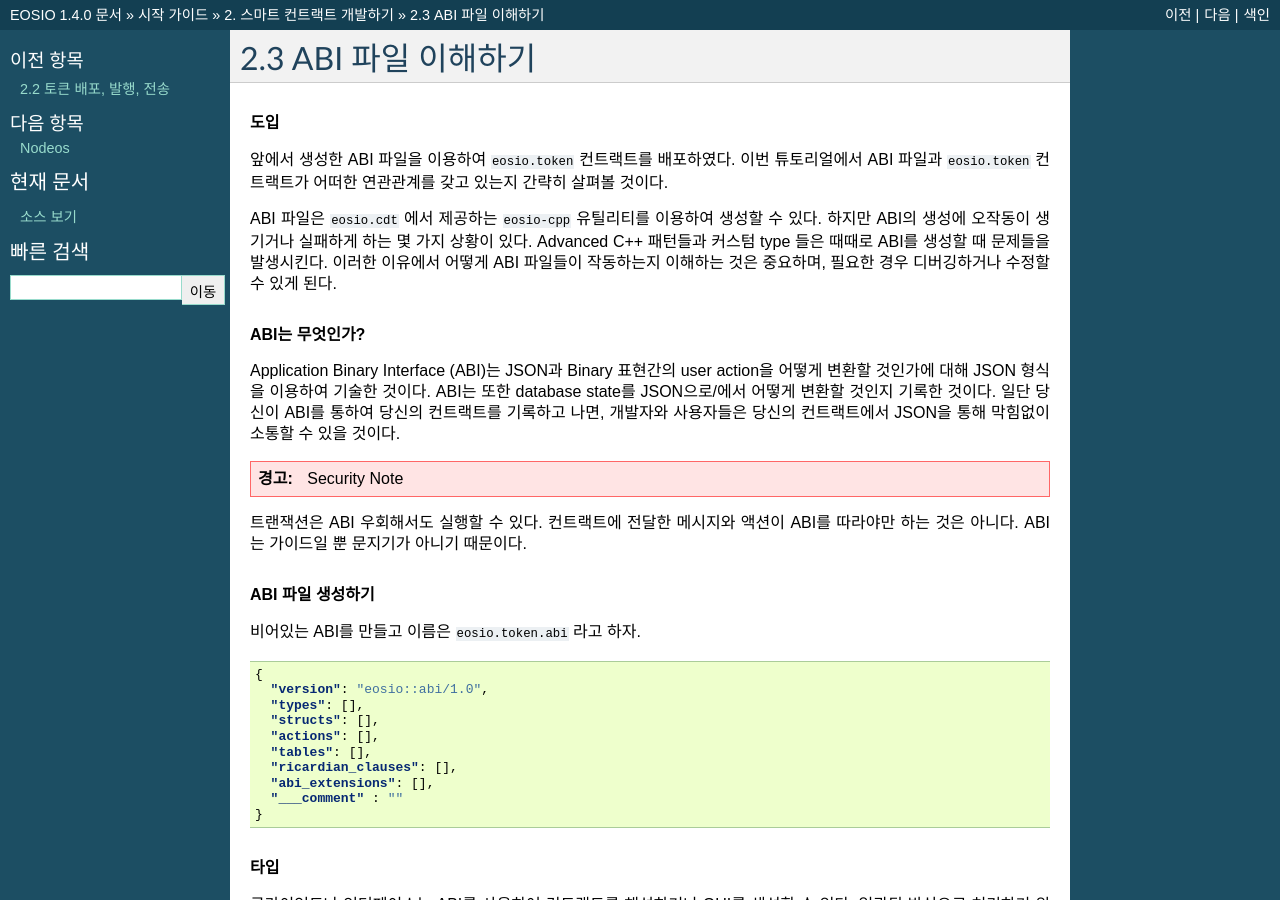
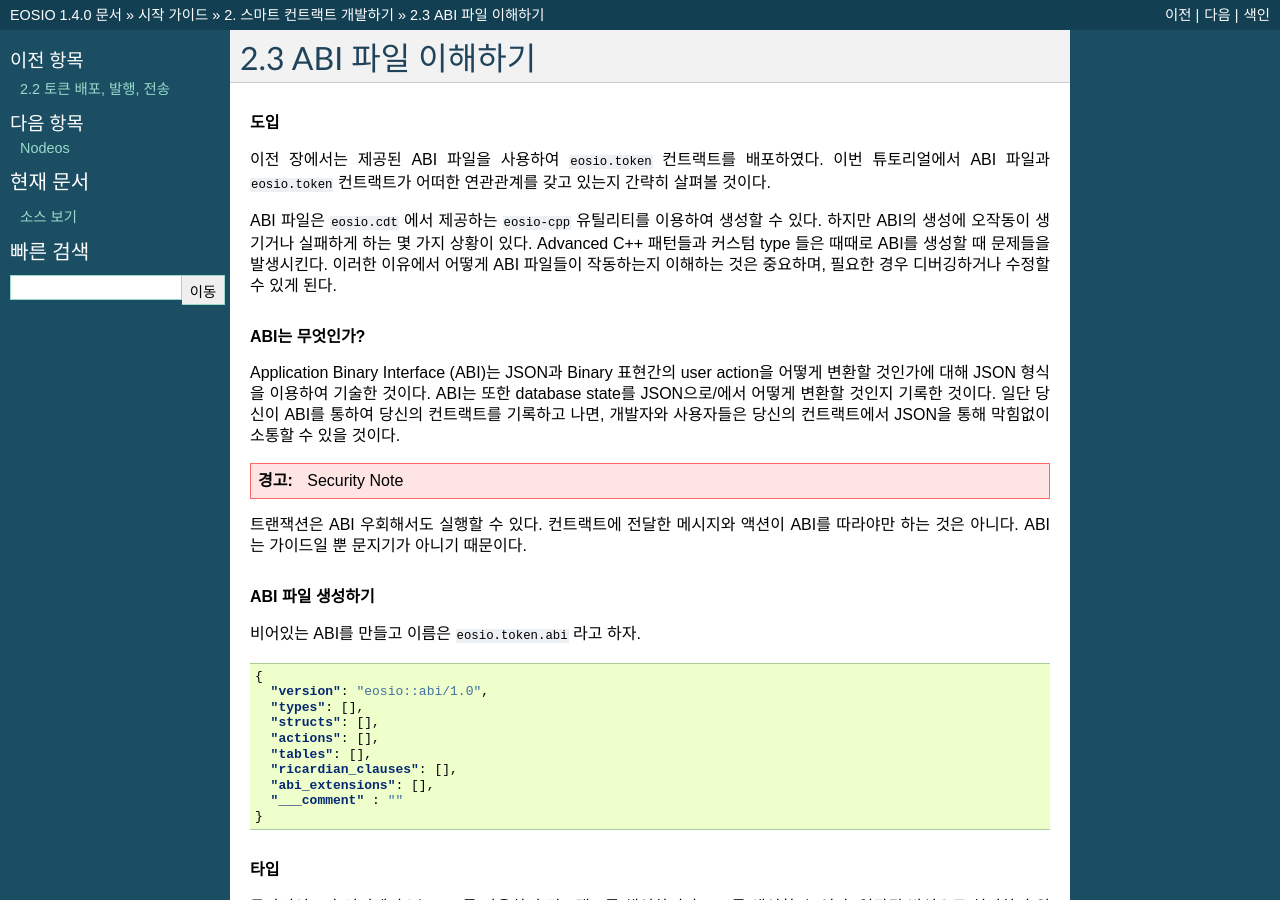
Before and after one commit to eosdevkr/eosio-doc, a Sphinx documentation site: the page built from docs/eosio-home/the-abi.rst, in a window 1280 px wide and 900 px high. Built offline with Sphinx 7.4.7, drawn with Linux system fonts in a browser that asks for light colours.

Commit message:
Update docs/eosio-home/the-abi.rst
Co-Authored-By: code0xff <31336310+code0xff@users.noreply.github.com>

```diff
--- a/docs/eosio-home/the-abi.rst
+++ b/docs/eosio-home/the-abi.rst
@@ -3,7 +3,7 @@
 
 .. rubric:: 도입
 
-앞에서 생성한 ABI 파일을 이용하여 ``eosio.token`` 컨트랙트를 배포하였다.
+이전 장에서는 제공된 ABI 파일을 사용하여 ``eosio.token`` 컨트랙트를 배포하였다.
 이번 튜토리얼에서 ABI 파일과 ``eosio.token`` 컨트랙트가 어떠한 연관관계를 갖고 있는지 간략히 살펴볼 것이다.
 
 ABI 파일은 ``eosio.cdt`` 에서 제공하는 ``eosio-cpp`` 유틸리티를 이용하여 생성할 수 있다.
```
